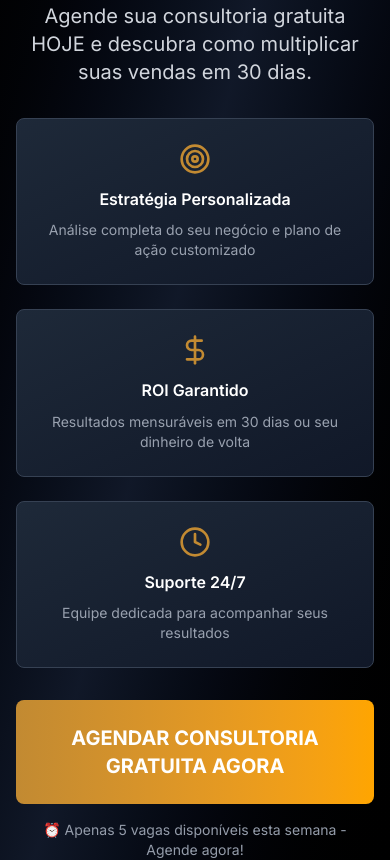
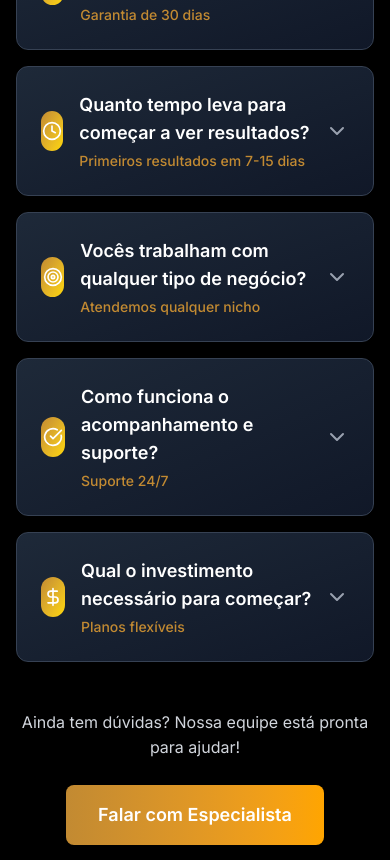
Before and after one commit to ThiagoC0STA/lion-media, a Next.js app: page / in a window 390 px wide. Shown: the part 7900-8760 px from the top of the page. Built offline with nearby package versions, Linux system fonts and the light colour scheme.

Commit message:
FAQ section

```diff
--- a/src/app/page.tsx
+++ b/src/app/page.tsx
@@ -6,6 +6,7 @@ import AboutUs from '@/components/AboutUs'
 import Stats from '@/components/Stats'
 import Services from '@/components/Services'
 import Testimonials from '@/components/Testimonials'
+import FAQ from '@/components/FAQ'
 import CTA from '@/components/CTA'
 import Footer from '@/components/Footer'
 
@@ -50,6 +51,7 @@ export default function Home() {
       <Stats />
       <Services />
       <Testimonials />
+      <FAQ />
       <CTA />
       <Footer />
     </div>
--- /dev/null
+++ b/src/components/FAQ.tsx
@@ -0,0 +1,220 @@
+"use client";
+
+import { motion } from "framer-motion";
+import { useState } from "react";
+import {
+  ChevronDown,
+  ChevronUp,
+  CheckCircle,
+  Clock,
+  DollarSign,
+  Target,
+} from "lucide-react";
+
+export default function FAQ() {
+  const [openIndex, setOpenIndex] = useState<number | null>(null);
+
+  const faqs = [
+    {
+      question: "Como vocês conseguem resultados tão rápido?",
+      answer:
+        "Nossa metodologia comprovada já transformou mais de 50 empresas. Começamos com uma análise completa do seu negócio, identificamos as oportunidades de crescimento e implementamos campanhas otimizadas desde o primeiro dia. Nossos clientes veem os primeiros resultados em 7-15 dias.",
+      icon: CheckCircle,
+      highlight: "Resultados em 7-15 dias",
+    },
+    {
+      question: "E se não funcionar? Vocês devolvem o dinheiro?",
+      answer:
+        "Sim! Oferecemos garantia de 30 dias. Se você não estiver satisfeito com os resultados ou não atingir as metas estabelecidas, devolvemos 100% do investimento. Nossa confiança no trabalho é tanta que assumimos o risco por você.",
+      icon: DollarSign,
+      highlight: "Garantia de 30 dias",
+    },
+    {
+      question: "Quanto tempo leva para começar a ver resultados?",
+      answer:
+        "Depende do seu nicho e objetivos, mas nossos clientes começam a ver resultados entre 7-15 dias. Alguns veem leads qualificados na primeira semana. O importante é que trabalhamos com metas claras e você acompanha tudo em tempo real.",
+      icon: Clock,
+      highlight: "Primeiros resultados em 7-15 dias",
+    },
+    {
+      question: "Vocês trabalham com qualquer tipo de negócio?",
+      answer:
+        "Sim! Já atendemos desde pequenas empresas locais até grandes marcas em 4 países. Nossa metodologia é adaptável a qualquer nicho. O que importa é que você tenha um produto/serviço de qualidade e esteja disposto a investir em crescimento.",
+      icon: Target,
+      highlight: "Atendemos qualquer nicho",
+    },
+    {
+      question: "Como funciona o acompanhamento e suporte?",
+      answer:
+        "Você terá acesso direto à nossa equipe via WhatsApp, email e reuniões semanais. Além disso, fornecemos relatórios detalhados e dashboards em tempo real. Nosso suporte é 24/7 para emergências e sempre respondemos em até 2 horas.",
+      icon: CheckCircle,
+      highlight: "Suporte 24/7",
+    },
+    {
+      question: "Qual o investimento necessário para começar?",
+      answer:
+        "Temos planos flexíveis que se adaptam ao seu orçamento. O investimento varia conforme seus objetivos, mas começamos com consultorias gratuitas para entender suas necessidades. O importante é que você tenha um orçamento mínimo para investir em publicidade.",
+      icon: DollarSign,
+      highlight: "Planos flexíveis",
+    },
+  ];
+
+  const containerVariants = {
+    hidden: { opacity: 0 },
+    visible: {
+      opacity: 1,
+      transition: {
+        staggerChildren: 0.2,
+        delayChildren: 0.1,
+      },
+    },
+  };
+
+  const itemVariants = {
+    hidden: { opacity: 0, y: 20 },
+    visible: {
+      opacity: 1,
+      y: 0,
+      transition: {
+        duration: 0.6,
+      },
+    },
+  };
+
+  return (
+    <section id="faq" className="py-20 px-4 sm:px-8 lg:px-16 bg-black">
+      <div className="max-w-4xl mx-auto">
+        <motion.div
+          initial={{ opacity: 0, y: 30 }}
+          whileInView={{ opacity: 1, y: 0 }}
+          viewport={{ once: true, amount: 0.3 }}
+          transition={{ duration: 0.8 }}
+          className="text-center mb-16"
+        >
+          <h3 className="text-3xl sm:text-4xl font-bold mb-6 text-white">
+            Dúvidas Frequentes
+          </h3>
+          <p className="text-lg text-gray-300 max-w-3xl mx-auto">
+            Respostas para as principais dúvidas sobre nossos serviços e
+            metodologia. Transparência total para você tomar a melhor decisão.
+          </p>
+        </motion.div>
+
+        <motion.div
+          className="space-y-4"
+          variants={containerVariants}
+          initial="hidden"
+          whileInView="visible"
+          viewport={{ once: true, amount: 0.3 }}
+        >
+          {faqs.map((faq, index) => {
+            const IconComponent = faq.icon;
+            const isOpen = openIndex === index;
+
+            return (
+              <motion.div
+                key={index}
+                className="bg-gradient-to-br from-gray-800 to-gray-900 rounded-xl border border-gray-700 overflow-hidden"
+                variants={itemVariants}
+
+                transition={{ type: "spring", stiffness: 300 }}
+              >
+                <button
+                  className="w-full p-6 text-left flex items-center justify-between hover:bg-gray-800/50 transition-colors duration-300"
+                  onClick={() => setOpenIndex(isOpen ? null : index)}
+                >
+                  <div className="flex items-center gap-4">
+                    <div className="w-10 h-10 bg-gradient-to-br from-[#c28a32] to-[#FFD700] rounded-full flex items-center justify-center">
+                      <IconComponent className="w-5 h-5 text-white" />
+                    </div>
+                    <div>
+                      <h4 className="text-lg font-semibold text-white mb-1">
+                        {faq.question}
+                      </h4>
+                      <div className="flex items-center gap-2">
+                        <span className="text-sm font-medium text-[#c28a32]">
+                          {faq.highlight}
+                        </span>
+                      </div>
+                    </div>
+                  </div>
+                  <motion.div
+                    animate={{ rotate: isOpen ? 180 : 0 }}
+                    transition={{ duration: 0.3 }}
+                  >
+                    {isOpen ? (
+                      <ChevronUp className="w-6 h-6 text-gray-400" />
+                    ) : (
+                      <ChevronDown className="w-6 h-6 text-gray-400" />
+                    )}
+                  </motion.div>
+                </button>
+
+                <motion.div
+                  initial={false}
+                  animate={{
+                    height: isOpen ? "auto" : 0,
+                    opacity: isOpen ? 1 : 0,
+                  }}
+                  transition={{ duration: 0.3 }}
+                  className="overflow-hidden"
+                >
+                  <div className="px-6 pb-6">
+                    <p className="text-gray-300 leading-relaxed">
+                      {faq.answer}
+                    </p>
+
+                    {isOpen && (
+                      <motion.div
+                        className="mt-4 p-4 bg-gradient-to-r from-[#c28a32]/10 to-[#FFD700]/10 rounded-lg border border-[#c28a32]/20"
+                        initial={{ opacity: 0, y: 10 }}
+                        animate={{ opacity: 1, y: 0 }}
+                        transition={{ delay: 0.2 }}
+                      >
+                        <div className="flex items-center gap-2 text-sm">
+                          <CheckCircle className="w-4 h-4 text-[#c28a32]" />
+                          <span className="text-white font-medium">
+                            Resposta baseada em nossa experiência com mais de 50
+                            clientes
+                          </span>
+                        </div>
+                      </motion.div>
+                    )}
+                  </div>
+                </motion.div>
+              </motion.div>
+            );
+          })}
+        </motion.div>
+
+        <motion.div
+          className="text-center mt-12"
+          initial={{ opacity: 0, y: 30 }}
+          whileInView={{ opacity: 1, y: 0 }}
+          viewport={{ once: true, amount: 0.3 }}
+          transition={{ duration: 0.8, delay: 0.5 }}
+        >
+          <p className="text-gray-300 mb-6">
+            Ainda tem dúvidas? Nossa equipe está pronta para ajudar!
+          </p>
+          <motion.button
+            className="bg-gradient-to-r from-[#c28a32] to-[#FFA500] hover:from-[#FFA500] hover:to-[#c28a32] text-white font-semibold py-4 px-8 rounded-lg text-lg transition-all duration-300 relative overflow-hidden group"
+            whileHover={{
+              scale: 1.05,
+              boxShadow: "0 20px 40px rgba(194, 138, 50, 0.3)",
+            }}
+            whileTap={{ scale: 0.95 }}
+          >
+            <span className="relative z-10">Falar com Especialista</span>
+            <motion.div
+              className="absolute inset-0 bg-gradient-to-r from-[#FFD700] to-[#c28a32]"
+              initial={{ x: "-100%" }}
+              whileHover={{ x: "0%" }}
+              transition={{ duration: 0.3 }}
+            />
+          </motion.button>
+        </motion.div>
+      </div>
+    </section>
+  );
+}
```
